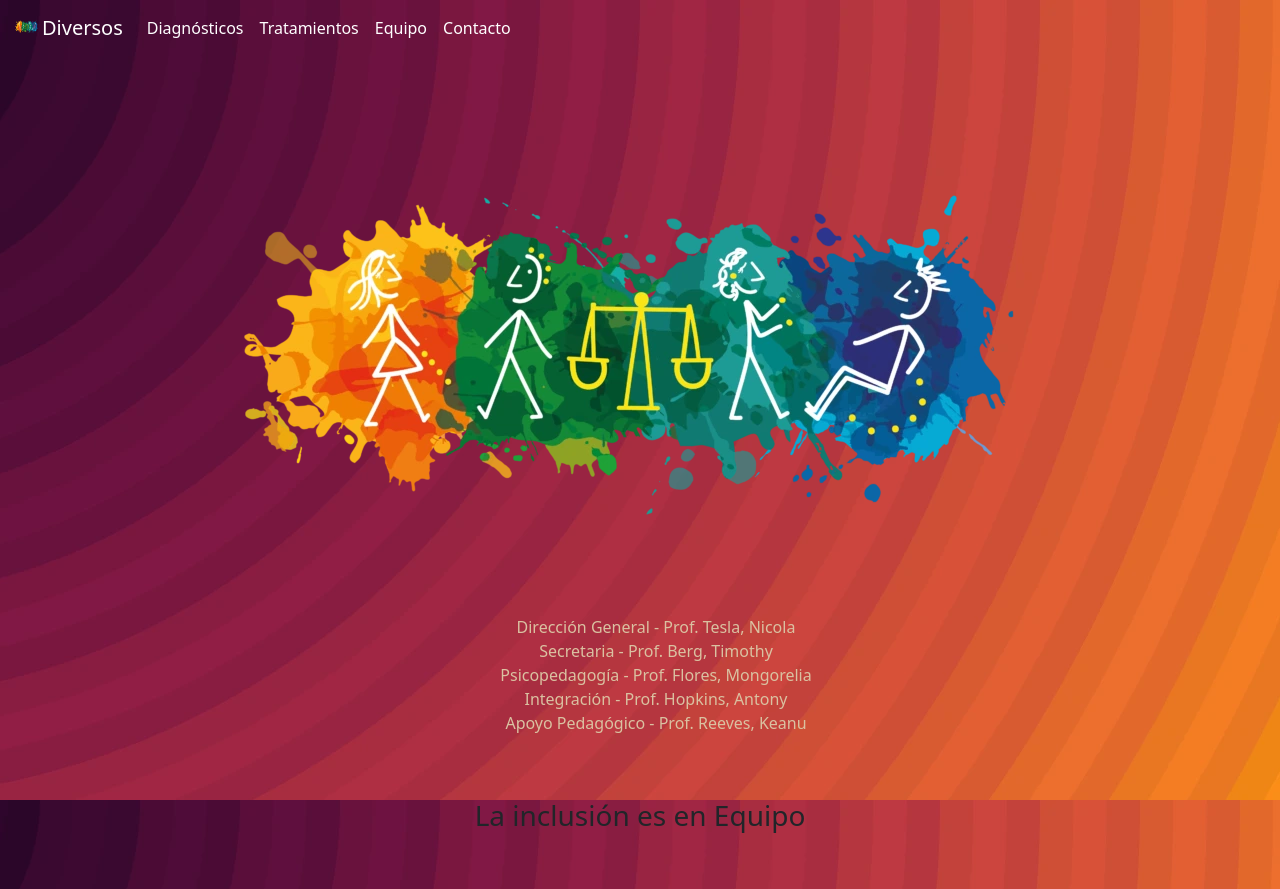
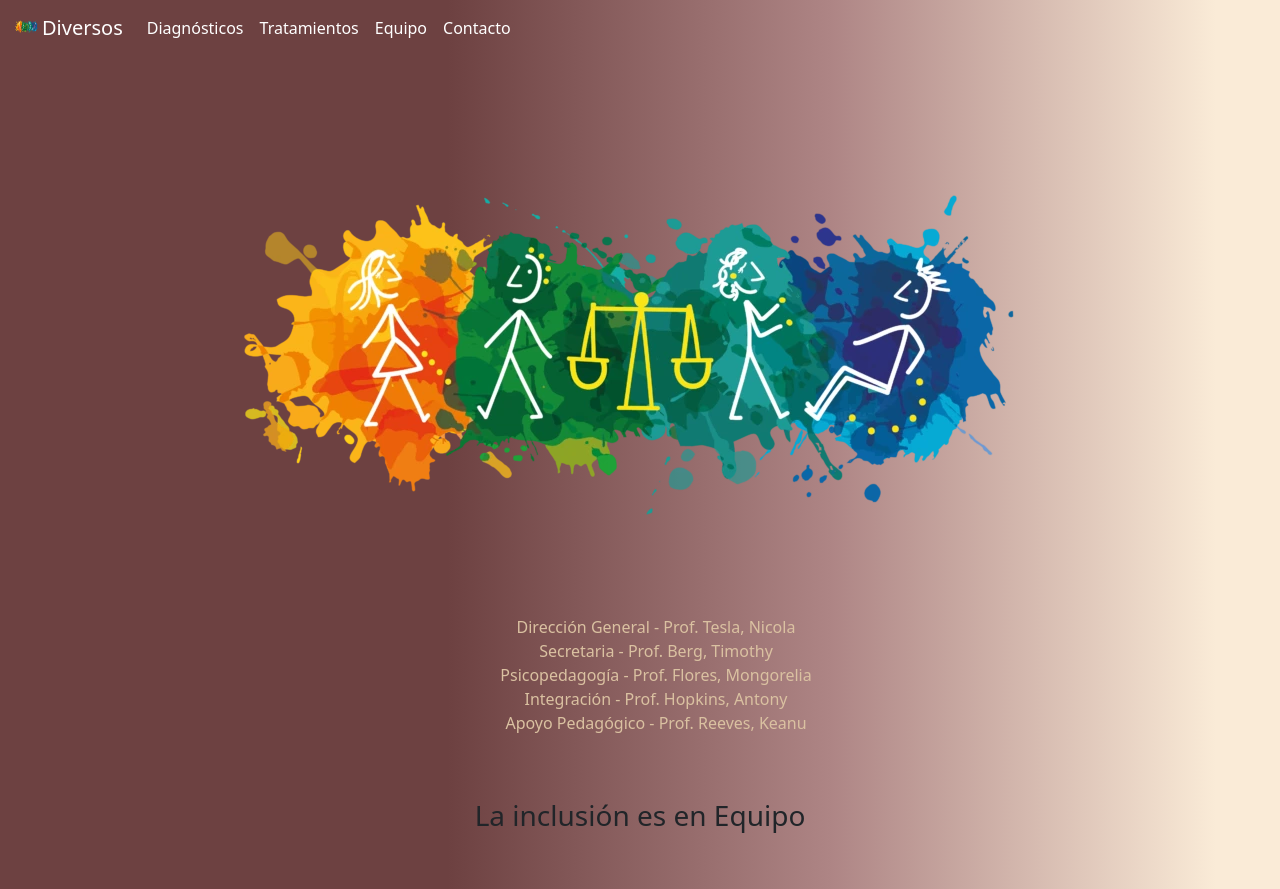
Before and after one commit to jmSilva83/Landing-Diversos-JS-PF, a website: page pages/Equipo.html in a window 1280 px wide. Drawn offline with nearby package versions, Linux system fonts and the light colour scheme.

Commit message:
me rendí con la imagen de fondo, volvemos al color

```diff
--- a/pages/Equipo.html
+++ b/pages/Equipo.html
@@ -17,7 +17,7 @@
     <link rel="stylesheet" href="../css/style.css" />
     <title>Equipo</title>
   </head>
-  <body style="background-image: url(/assets/images/rainbow-vortex.webp)">
+  <body>
     <!-- Este es el header -->
     <header>
       <nav class="navbar navbar-expand-lg navbar-dark">
@@ -116,5 +116,5 @@
       integrity="sha384-C6RzsynM9kWDrMNeT87bh95OGNyZPhcTNXj1NW7RuBCsyN/o0jlpcV8Qyq46cDfL"
       crossorigin="anonymous"
     ></script>
-  </body>
+  </body=>
 </html>
--- a/sass/layout/_layout.scss
+++ b/sass/layout/_layout.scss
@@ -9,7 +9,12 @@ a {
 }
 
 body {
-  background-image: url("/assets/images/rainbow-vortex.webp");
+  background-image: linear-gradient(
+    to right,
+    #6d4141 35%,
+    #ae8585 65%,
+    antiquewhite 95%
+  );
   background-attachment: fixed;
   background-size: cover;
   background-repeat: no-repeat;
```
Also changed, not shown: index.html (+1 -1 lines), pages/Contacto.html (+2 -2 lines), pages/Diagnósticos.html (+1 -1 lines), pages/Tratamientos.html (+2 -2 lines), css/style.css, 1 other file.
